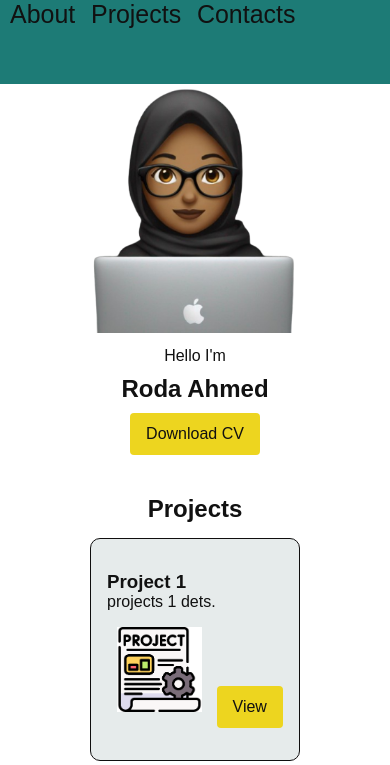
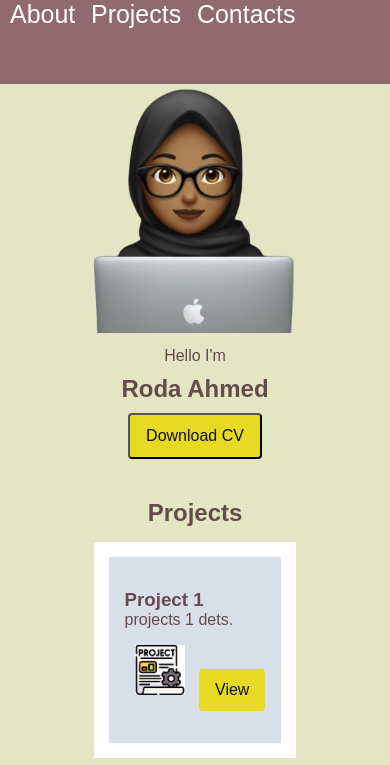
Before and after one commit to rodahmed21/rodahmed.github.io, a plain HTML site: page index.html in a window 390 px wide. Shown: the top 765 px of the page. Drawn offline with Linux system fonts and the light colour scheme; a web font is replaced by a local one.

Commit message:
final portfolio submission

```diff
--- a/index.html
+++ b/index.html
@@ -7,18 +7,6 @@
   <meta name="description"content="Portfolio website of Roda Ahmed"
   />
   <title>Roda Ahmed - Portfolio</title>
-  <link
-  rel="icon"
-  href="assets/favicon-32x32.png"
-  type="image/png"
-  sizes="32x32"
-  />
-  <link
-  rel="icon"
-  href="assets/favicon-16x16.png"
-  type="image/png"
-  sizes="16x16"
-  />
   <link rel="preconnect" href="https://fonts.googleapis.com">
   <link rel="preconnect" href="https://fonts.gstatic.com" crossorigin>
   <link
@@ -48,10 +36,10 @@
                     <a href="./Page2.html">About</a>
                 </li>
                 <li>
-                    <a href="">Projects</a>
+                    <a href="#projects">Projects</a>
                 </li>
                 <li>
-                    <a href="">Contacts</a>
+                    <a href="#contact-form">Contacts</a>
                 </li>
             </ul>
         </nav>
@@ -65,9 +53,9 @@
         <p>Hello I'm</p>
         <h1>Roda Ahmed</h1>
         <span>
-      <a href="assets/your-cv.pdf" download>
-        <a href="#view" class="btn-primary">Download CV</a>
-      </a>
+            <a href="assets/your-cv.pdf" download>
+                <button class="btn-primary">Download CV</button>
+              </a>
         </span>
     </section>
 
--- a/style.css
+++ b/style.css
@@ -3,11 +3,12 @@
 @import url('https://fonts.googleapis.com/css2?family=Playfair:ital,opsz,wght@0,5..1200,300..900;1,5..1200,300..900&family=Poppins:wght@300;400;500;600&display=swap');
 
 :root {
-  --brand: #1d7b76;
-  --action: #edd51f;
-  --white: #c9a9c7;
-  --base-light: #e6ebeb;
-  --base-dark: #0d0711;
+  --brand: #916a70;
+  --action: #e7da24;
+  --white: #fff;
+  --base-light: #E4E6C3;
+  --base-lightest: #D9DFE9;
+  --base-dark: #654a4e;
   --black: #111111;
 }
 
@@ -17,7 +18,7 @@ html {
   box-sizing: border-box;
   font-size: 16px;
   font-family: "Playfair", sans-serif;
-  color: var(--black);
+  color: var(--base-dark);
   scroll-behavior: smooth;
 }
 
@@ -67,6 +68,9 @@ select {
   font: inherit
 }
 
+body{
+  background-color: var(--base-light);
+}
 /* Utilities */
 
 .display-none {
@@ -159,7 +163,7 @@ header button {
 .mobile-nav a {
   text-decoration: none;
   font-size: larger;
-  color: var(--black);
+  color: var(--white);
 }
 
 /* .desktop-nav */
@@ -176,7 +180,7 @@ header button {
   .desktop-nav a {
     text-decoration: none;
     font-size: larger;
-    color: var(--black);
+    color: var(--white);
   }
 
   .desktop-nav {
@@ -247,8 +251,6 @@ header button {
   }
 }
 
-
-
 /* .Projects */
 
 .projects {
@@ -265,11 +267,10 @@ header button {
 
 article {
   padding: 32px 16px;
-  background-color: var(--base-light);
-  border-radius: 10px;
+  background-color: var(--base-lightest);
   margin: 5px 10px;
   transition: all 0.3s ease;
-  border: 1px solid rgb(16, 15, 15);
+  border: 15px solid var(--white);
 
 }
 
@@ -285,7 +286,7 @@ article {
 }
 
 article:hover {
-  filter: contrast(150%);
+  filter: contrast(86%);
 }
 
 article .article-heading {
@@ -295,7 +296,7 @@ article .article-heading {
 
 article .icon {
   height: auto;
-  width: 85px;
+  width: 50px;
   margin-left: 10px;
   margin-right: 10px;
   flex-wrap: wrap;
```
Also changed, not shown: Screenshots/Screenshot 2024-08-04 204649.png (added), Screenshots/Screenshot Article hover.png (added), Screenshots/Screenshot Mobile 2.png (added), Screenshots/Screenshot desktop 1.png (added), Screenshots/Screenshot desktop 2.png (added), Screenshots/Screenshot desktop 3.png (added), Screenshots/Screenshot desktop 4.png (added), Screenshots/Screenshot desktop 5 page 2.png (added), Screenshots/Screenshot ipad 1.png (added), Screenshots/Screenshot ipad 2.png (added), Screenshots/Screenshot ipad 3 page 2.png (added), Screenshots/Screenshot mobile 1.png (added), Screenshots/Screenshot mobile 3 page 2.png (added), 3 other files.
